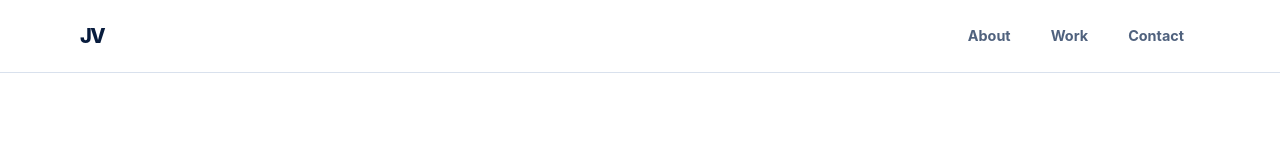
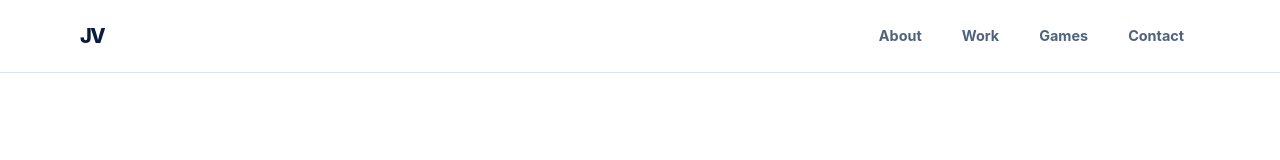
Before and after one commit to vigjo/vigjo.github.io, a plain HTML site: page index.html in a window 1280 px wide. Shown: the top 160 px of the page. Drawn offline with Linux system fonts and the light colour scheme.

Commit message:
Add games navigation link

```diff
--- a/index.html
+++ b/index.html
@@ -23,6 +23,7 @@
                 <ul class="nav-list">
                     <li><a href="#about">About</a></li>
                     <li><a href="#projects">Work</a></li>
+                    <li><a href="https://games.joevig.com/">Games</a></li>
                     <li><a href="#contact">Contact</a></li>
                 </ul>
             </nav>
```
